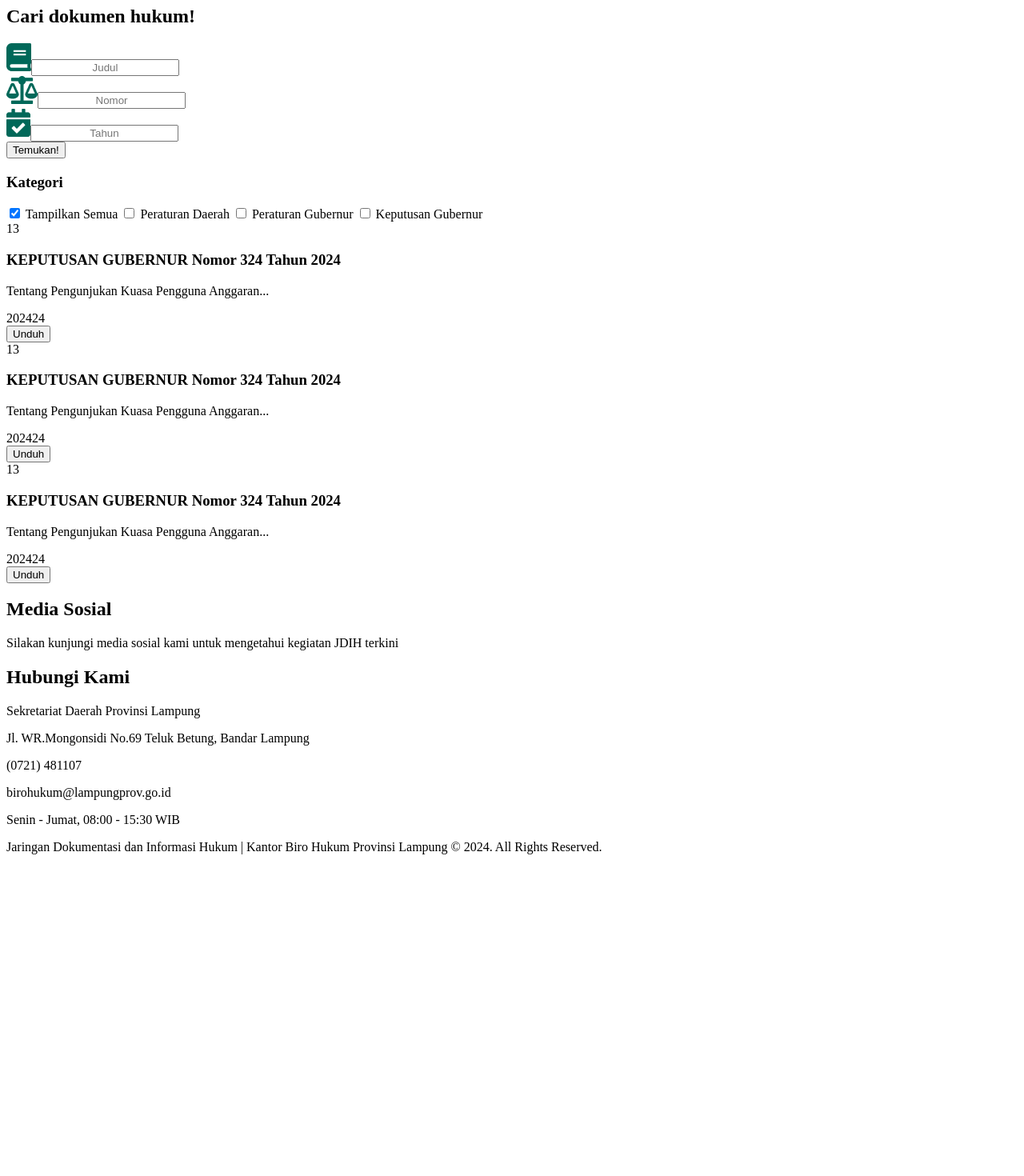
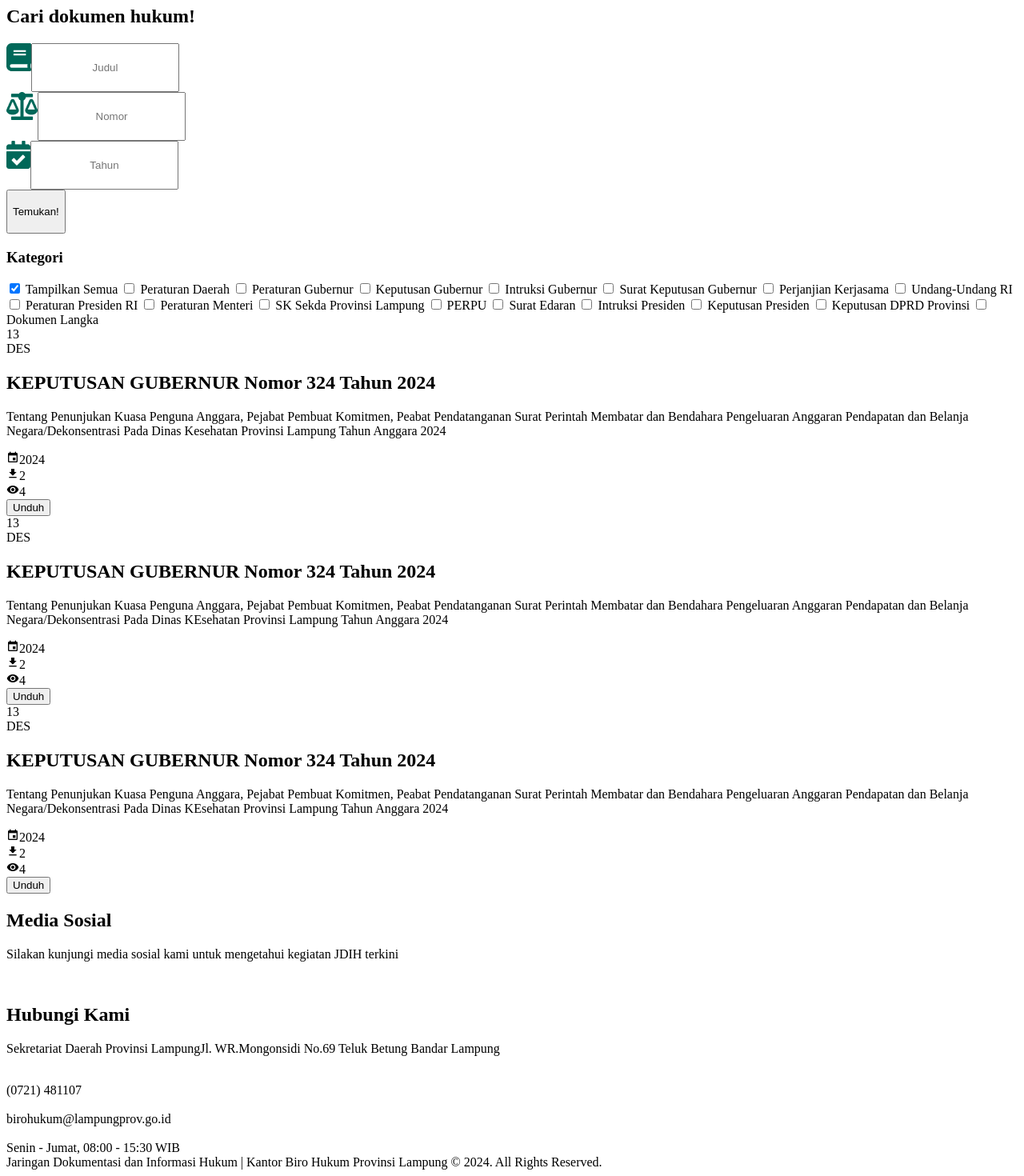
Before and after one commit to rafipaca/jdih, a Vue app: page /dokumen in a window 1280 px wide. Shown: the part 134-1604 px from the top of the page at 80% size. Before the commit the page ends 1218 px from the top, so only its background shows below. Built offline with nearby package versions, Linux system fonts and the light colour scheme; the HTML template or start-up script is replaced by a standard one.

Commit message:
Menyempurnakan dokumen page

```diff
--- a/index.html
+++ b/index.html
@@ -9,6 +9,7 @@
       rel="stylesheet"
       href="https://fonts.googleapis.com/css2?family=Montserrat:wght@400;500;600&display=swap"
     />
+    <link href="https://fonts.googleapis.com/icon?family=Material+Icons" rel="stylesheet">
   </head>
   <body>
     <div id="app"></div>
--- a/src/components/Footer.vue
+++ b/src/components/Footer.vue
@@ -1,39 +1,75 @@
 <template>
-  <footer class="bg-gray-100 py-8">
-    <div class="container mx-auto px-4">
-      <div class="grid grid-cols-1 md:grid-cols-2 gap-8">
-        <div class="text-center md:text-left">
-          <h2 class="text-xl font-bold mb-4">Media Sosial</h2>
-          <p class="text-gray-600 mb-4">Silakan kunjungi media sosial kami untuk mengetahui kegiatan JDIH terkini</p>
-          <div class="flex justify-center md:justify-start space-x-4">
-            <a href="#" class="text-green-700"><i class="fab fa-facebook fa-2x"></i></a>
-            <a href="#" class="text-green-700"><i class="fab fa-twitter fa-2x"></i></a>
-            <a href="#" class="text-green-700"><i class="fab fa-instagram fa-2x"></i></a>
-            <a href="#" class="text-green-700"><i class="fab fa-youtube fa-2x"></i></a>
+  <section class="absolute top-[1903px] left-[0px] w-full flex flex-row items-start justify-start max-w-full z-[1] text-left text-13xl text-gray1-200 font-montserrat">
+    <div class="flex-1 flex flex-col items-start justify-start pt-[106px] px-0 pb-0 box-border relative gap-[69px] max-w-full mq750:gap-[17px] mq1050:gap-[34px]">
+      <div class="w-full h-[467px] absolute !m-[0] top-[0px] right-[0px] left-[0px] bg-whitesmoke"></div>
+      <div class="self-stretch flex flex-row items-start justify-center py-0 px-5 box-border max-w-full">
+        <div class="w-[1598px] flex flex-row items-start justify-between max-w-full gap-[20px] lg:flex-wrap">
+          <!-- Media Sosial -->
+          <div class="w-[633px] flex flex-col items-start justify-start gap-[21px] max-w-full">
+            <h1 class="m-0 relative text-inherit font-semibold font-inherit z-[1] mq450:text-lgi mq1050:text-7xl">Media Sosial</h1>
+            <div class="self-stretch flex flex-row items-start justify-start pt-0 px-0 pb-[9px] box-border max-w-full text-base text-gray1-100">
+              <p class="m-0 flex-1 relative inline-block max-w-full z-[1]">
+                Silakan kunjungi media sosial kami untuk mengetahui kegiatan JDIH terkini
+              </p>
+            </div>
+            <div class="flex flex-row items-start justify-start gap-[26px]">
+              <img class="h-[38px] w-[38px] relative min-h-[38px] z-[1]" loading="lazy" alt="" />
+              <img class="h-[38px] w-[38px] relative min-h-[38px] z-[1]" loading="lazy" alt="" />
+              <img class="h-[38px] w-[38px] relative min-h-[38px] z-[1]" loading="lazy" alt="" />
+              <img class="self-stretch w-[53px] relative max-h-full min-h-[38px] z-[1]" loading="lazy" alt="" />
+            </div>
+          </div>
+          <!-- Hubungi Kami -->
+          <div class="w-[472px] flex flex-col items-start justify-start gap-[21px] max-w-full text-base">
+            <h1 class="m-0 relative text-13xl font-semibold font-inherit z-[1] mq450:text-lgi mq1050:text-7xl">Hubungi Kami</h1>
+            <div class="self-stretch flex flex-row items-start justify-start pt-0 px-0 pb-2 box-border max-w-full text-gray1-100">
+              <p class="m-0 flex-1 relative inline-block max-w-full z-[1]">
+                <span class="block">Sekretariat Daerah Provinsi Lampung</span>
+                <span class="block">Jl. WR.Mongonsidi No.69 Teluk Betung </span>
+                <span class="block">Bandar Lampung</span>
+              </p>
+            </div>
+            <div class="w-[310px] flex flex-col items-start justify-start gap-[16px]">
+              <div class="self-stretch flex flex-col items-start justify-start gap-[16px]">
+                <!-- Nomor Telepon -->
+                <div class="flex flex-row items-start justify-start gap-[21px]">
+                  <img class="h-[27px] w-[27px] relative min-h-[27px] z-[1]" loading="lazy" alt="" />
+                  <div class="flex flex-col items-start justify-start pt-1 px-0 pb-0">
+                    <div class="relative font-medium inline-block min-w-[104px] z-[1]">(0721) 481107</div>
+                  </div>
+                </div>
+                <!-- Email -->
+                <div class="self-stretch flex flex-row items-start justify-start gap-[18px]">
+                  <img class="self-stretch w-[30px] relative max-h-full min-h-[22px] z-[1]" loading="lazy" alt="" />
+                  <div class="flex-1 flex flex-col items-start justify-start pt-px px-0 pb-0">
+                    <div class="relative font-medium whitespace-nowrap z-[1]">birohukum@lampungprov.go.id</div>
+                  </div>
+                </div>
+              </div>
+              <!-- Jam Kerja -->
+              <div class="flex flex-row items-start justify-start gap-[18px]">
+                <img class="h-[30px] w-[30px] relative min-h-[30px] z-[1]" loading="lazy" alt="" />
+                <div class="flex flex-col items-start justify-start pt-[7px] px-0 pb-0">
+                  <div class="relative font-medium whitespace-nowrap z-[1]">Senin - Jumat, 08:00 - 15:30 WIB</div>
+                </div>
+              </div>
+            </div>
           </div>
         </div>
-        <div class="text-center md:text-left">
-          <h2 class="text-xl font-bold mb-4">Hubungi Kami</h2>
-          <p class="text-gray-600">Sekretariat Daerah Provinsi Lampung</p>
-          <p class="text-gray-600">Jl. WR.Mongonsidi No.69 Teluk Betung, Bandar Lampung</p>
-          <p class="text-gray-600 mt-4"><i class="fas fa-phone-alt"></i> (0721) 481107</p>
-          <p class="text-gray-600"><i class="fas fa-envelope"></i> birohukum@lampungprov.go.id</p>
-          <p class="text-gray-600"><i class="fas fa-calendar-alt"></i> Senin - Jumat, 08:00 - 15:30 WIB</p>
-        </div>
       </div>
-      <div class="mt-8 text-center text-white bg-green-700 py-4">
-        <p>Jaringan Dokumentasi dan Informasi Hukum | Kantor Biro Hukum Provinsi Lampung © 2024. All Rights Reserved.</p>
+      <!-- Footer -->
+      <footer class="self-stretch h-[147px] relative bg-darkslategray z-[1]"></footer>
+      <div class="absolute !m-[0] bottom-[73px] left-[calc(50%_-_461px)] text-base font-medium text-powderblue text-center z-[2]">
+        Jaringan Dokumentasi dan Informasi Hukum | Kantor Biro Hukum Provinsi Lampung © 2024. All Rights Reserved.
       </div>
     </div>
-  </footer>
+  </section>
 </template>
 
 <script>
-export default {
-  name: 'Footer'
-}
+  import { defineComponent } from "vue";
+
+  export default defineComponent({
+    name: "FooterComponent",
+  });
 </script>
-
-<style scoped>
-/* Tambahkan gaya khusus di sini jika diperlukan */
-</style>
--- a/src/components/document/DocumentItem.vue
+++ b/src/components/document/DocumentItem.vue
@@ -1,20 +1,34 @@
 <template>
-    <div class="card shadow-lg mb-4 p-4 border">
-      <div class="flex items-center mb-2">
-        <div class="bg-green-500 text-white rounded-full w-12 h-12 flex items-center justify-center">
-          <span class="text-xl font-bold">{{ document.date }}</span>
-        </div>
-        <div class="ml-4">
-          <h3 class="text-lg font-bold">{{ document.title }}</h3>
-          <p class="text-sm">{{ document.description }}</p>
-          <div class="flex space-x-4 mt-2 text-gray-600">
-            <span>{{ document.year }}</span>
-            <span>{{ document.downloads }}</span>
-            <span>{{ document.views }}</span>
+  <div class="card card-side bg-base-100 shadow-xl mb-4 h-52">
+    <!-- Left section for the date and month (1/6 of the card) -->
+    <div class="flex flex-col items-center justify-center text-center text-black w-1/6 rounded-l-lg">
+        <span class="text-2xl font-bold">{{ document.date }}</span>
+        <div class="rounded-lg bg-green-500 p-1">
+        <span class="text-sm text-white">{{ document.month }}</span>
       </div>
     </div>
+    <!-- Right section for the content (5/6 of the card) -->
+    <div class="card-body w-5/6">
+      <h2 class="card-title">{{ document.title }}</h2>
+      <p class="text-xs">{{ document.description }}</p>
+      <div class="absolute bottom-4 flex items-center space-x-4 text-gray-600 mb-2">
+        <div class="flex items-center">
+          <span class="material-icons">event</span>
+          <span class="ml-1">{{ document.year }}</span>
         </div>
-      <button class="btn btn-outline btn-secondary">Unduh</button>
+        <div class="flex items-center">
+          <span class="material-icons">file_download</span>
+          <span class="ml-1">{{ document.downloads }}</span>
+        </div>
+        <div class="flex items-center">
+          <span class="material-icons">visibility</span>
+          <span class="ml-1">{{ document.views }}</span>
+        </div>
+      </div>
+      <div class="card-actions justify-end">
+        <button class="btn text-slate-50 bg-[#ffc067] shadow-lg w-auto">Unduh</button>
+      </div>
+    </div>
   </div>
 </template>
 
@@ -31,5 +45,13 @@
 </script>
 
 <style scoped>
-  /* Tambahkan style jika diperlukan */
+.material-icons {
+  font-size: 16px;
+}
+.btn-outline {
+  @apply border border-gray-300 text-gray-600;
+}
+.btn-secondary {
+  @apply bg-transparent hover:bg-gray-100;
+}
 </style>
--- a/src/components/document/DocumentList.vue
+++ b/src/components/document/DocumentList.vue
@@ -26,5 +26,5 @@
 </script>
 
 <style scoped>
-  /* Tambahkan style jika diperlukan */
+/* Add additional styles if needed */
 </style>
--- a/src/components/document/SidebarCheckbox.vue
+++ b/src/components/document/SidebarCheckbox.vue
@@ -1,17 +1,56 @@
 <template>
   <div>
     <h3 class="font-bold mb-2">Kategori</h3>
-      <label for="showAll" class="block mb-1">
+    <label for="showAll" class="block mb-1 text-sm">
       <input type="checkbox" id="showAll" v-model="filters.showAll" class="mr-1"> Tampilkan Semua
     </label>
-      <label for="perda" class="block mb-1">
+    <label for="perda" class="block mb-1 text-sm">
       <input type="checkbox" id="perda" v-model="filters.perda" class="mr-1"> Peraturan Daerah
     </label>
-      <label for="pergub" class="block mb-1">
+    <label for="pergub" class="block mb-1 text-sm">
       <input type="checkbox" id="pergub" v-model="filters.pergub" class="mr-1"> Peraturan Gubernur
     </label>
-      <label for="kepgub" class="block mb-1">
+    <label for="kepgub" class="block mb-1 text-sm">
       <input type="checkbox" id="kepgub" v-model="filters.kepgub" class="mr-1"> Keputusan Gubernur
+    </label>
+    <label for="intruksiGub" class="block mb-1 text-sm">
+      <input type="checkbox" id="intruksiGub" v-model="filters.intruksiGub" class="mr-1"> Intruksi Gubernur
+    </label>
+    <label for="skGub" class="block mb-1 text-sm">
+      <input type="checkbox" id="skGub" v-model="filters.skGub" class="mr-1"> Surat Keputusan Gubernur
+    </label>
+    <label for="perjanjian" class="block mb-1 text-sm">
+      <input type="checkbox" id="perjanjian" v-model="filters.perjanjian" class="mr-1"> Perjanjian Kerjasama
+    </label>
+    <label for="uuRI" class="block mb-1 text-sm">
+      <input type="checkbox" id="uuRI" v-model="filters.uuRI" class="mr-1"> Undang-Undang RI
+    </label>
+    <label for="perpresRI" class="block mb-1 text-sm">
+      <input type="checkbox" id="perpresRI" v-model="filters.perpresRI" class="mr-1"> Peraturan Presiden RI
+    </label>
+    <label for="permen" class="block mb-1 text-sm">
+      <input type="checkbox" id="permen" v-model="filters.permen" class="mr-1"> Peraturan Menteri
+    </label>
+    <label for="skSekda" class="block mb-1 text-sm">
+      <input type="checkbox" id="skSekda" v-model="filters.skSekda" class="mr-1"> SK Sekda Provinsi Lampung
+    </label>
+    <label for="perpu" class="block mb-1 text-sm">
+      <input type="checkbox" id="perpu" v-model="filters.perpu" class="mr-1"> PERPU
+    </label>
+    <label for="se" class="block mb-1 text-sm">
+      <input type="checkbox" id="se" v-model="filters.se" class="mr-1"> Surat Edaran
+    </label>
+    <label for="intruksiPres" class="block mb-1 text-sm ">
+      <input type="checkbox" id="intruksiPres" v-model="filters.intruksiPres" class="mr-1"> Intruksi Presiden
+    </label>
+    <label for="kepPres" class="block mb-1 text-sm">
+      <input type="checkbox" id="kepPres" v-model="filters.kepPres" class="mr-1"> Keputusan Presiden
+    </label>
+    <label for="kepDPRD" class="block mb-1 text-sm">
+      <input type="checkbox" id="kepDPRD" v-model="filters.kepDPRD" class="mr-1"> Keputusan DPRD Provinsi
+    </label>
+    <label for="dokLangka" class="block mb-1 text-sm">
+      <input type="checkbox" id="dokLangka" v-model="filters.dokLangka" class="mr-1"> Dokumen Langka
     </label>
   </div>
 </template>
@@ -23,7 +62,21 @@
   showAll: true,
   perda: false,
   pergub: false,
-    kepgub: false
+  kepgub: false,
+  // Penambahan checkbox
+  intruksiGub: false,
+  skGub: false,
+  perjanjian: false,
+  uuRI: false,
+  perpresRI: false,
+  permen: false,
+  skSekda: false,
+  perpu: false,
+  se: false,
+  intruksiPres: false,
+  kepPres: false,
+  kepDPRD: false,
+  dokLangka: false
 });
 </script>
 
--- a/src/views/DocView.vue
+++ b/src/views/DocView.vue
@@ -8,8 +8,9 @@ const documents = [
   {
     id: 1,
     date: '13',
+    month: 'DES',
     title: 'KEPUTUSAN GUBERNUR Nomor 324 Tahun 2024',
-    description: 'Tentang Pengunjukan Kuasa Pengguna Anggaran...',
+    description: 'Tentang Penunjukan Kuasa Penguna Anggara, Pejabat Pembuat Komitmen, Peabat Pendatanganan Surat Perintah Membatar dan Bendahara Pengeluaran Anggaran Pendapatan dan Belanja Negara/Dekonsentrasi Pada Dinas Kesehatan Provinsi Lampung Tahun Anggara 2024',
     year: 2024,
     downloads: 2,
     views: 4
@@ -17,8 +18,9 @@ const documents = [
   {
     id: 2,
     date: '13',
+    month: 'DES',
     title: 'KEPUTUSAN GUBERNUR Nomor 324 Tahun 2024',
-    description: 'Tentang Pengunjukan Kuasa Pengguna Anggaran...',
+    description: 'Tentang Penunjukan Kuasa Penguna Anggara, Pejabat Pembuat Komitmen, Peabat Pendatanganan Surat Perintah Membatar dan Bendahara Pengeluaran Anggaran Pendapatan dan Belanja Negara/Dekonsentrasi Pada Dinas KEsehatan Provinsi Lampung Tahun Anggara 2024',
     year: 2024,
     downloads: 2,
     views: 4
@@ -26,8 +28,9 @@ const documents = [
   {
     id: 3,
     date: '13',
+    month: 'DES',
     title: 'KEPUTUSAN GUBERNUR Nomor 324 Tahun 2024',
-    description: 'Tentang Pengunjukan Kuasa Pengguna Anggaran...',
+    description: 'Tentang Penunjukan Kuasa Penguna Anggara, Pejabat Pembuat Komitmen, Peabat Pendatanganan Surat Perintah Membatar dan Bendahara Pengeluaran Anggaran Pendapatan dan Belanja Negara/Dekonsentrasi Pada Dinas KEsehatan Provinsi Lampung Tahun Anggara 2024',
     year: 2024,
     downloads: 2,
     views: 4
@@ -40,15 +43,11 @@ const documents = [
   <div class="p-4">
     <p class="text-red-600">Ini halaman dokumen</p>
     <DocumentFilter />
-
     <div class="flex">
       <!-- Section 1: Sidebar Checkbox -->
       <SidebarCheckbox class="w-1/4" />
       <!-- Section 2: Document Filter and List -->
       <div class="w-3/4">
-
-        <div class="flex space-x-4 mt-4">
-        </div>
         <DocumentList :documents="documents" />
       </div>
     </div>
@@ -56,5 +55,5 @@ const documents = [
 </template>
 
 <style scoped>
-/* Tambahkan style jika diperlukan */
+/* Add additional styles if needed */
 </style>
```
Also changed, not shown: src/components/document/DocumentFilter.vue (+4 -4 lines). Lines whose indentation alone changed are shown as unchanged.
